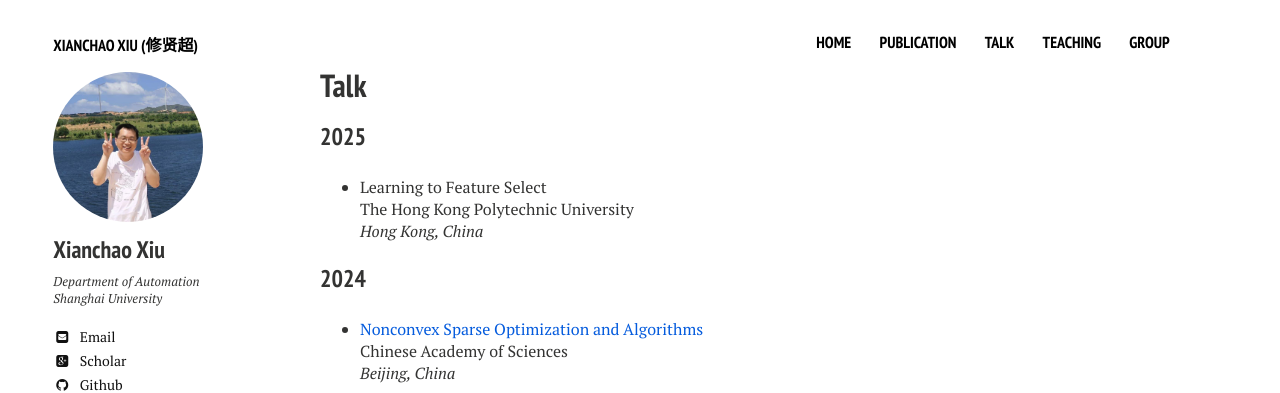
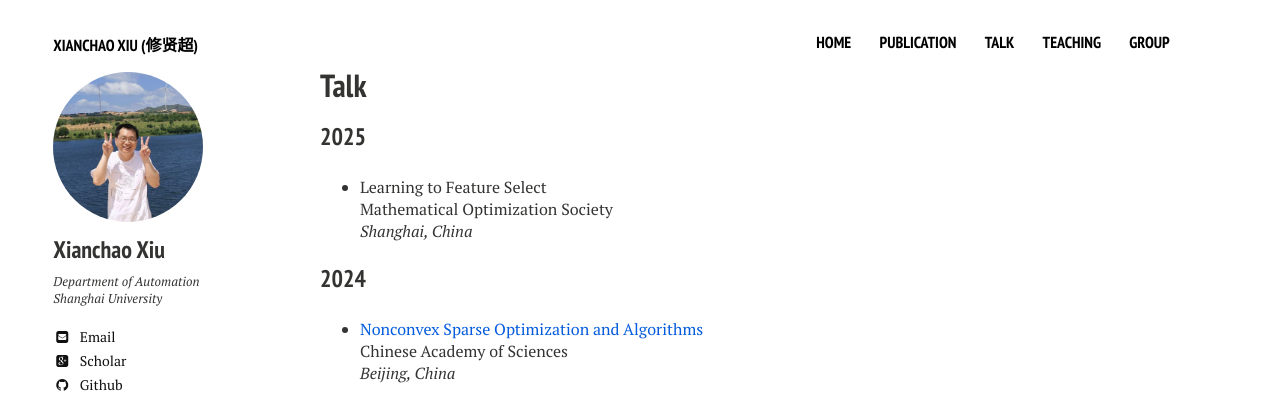
Before and after one commit to xianchaoxiu/xianchaoxiu.github.io, a Jekyll site: the page built from talk/index.md, in a window 1280 px wide. Shown: the top 393 px of the page. Built offline with Jekyll 4.4.1, drawn with Linux system fonts in a browser that asks for light colours; nearby versions of some CDN libraries.

Commit message:
Update index.md

```diff
--- a/talk/index.md
+++ b/talk/index.md
@@ -11,8 +11,8 @@ share: false
 
 ### 2025
 * Learning to Feature Select <br>
-The Hong Kong Polytechnic University <br>
-<i>Hong Kong, China</i><br>
+Mathematical Optimization Society <br>
+<i>Shanghai, China</i><br>
 
 
 ### 2024
```
